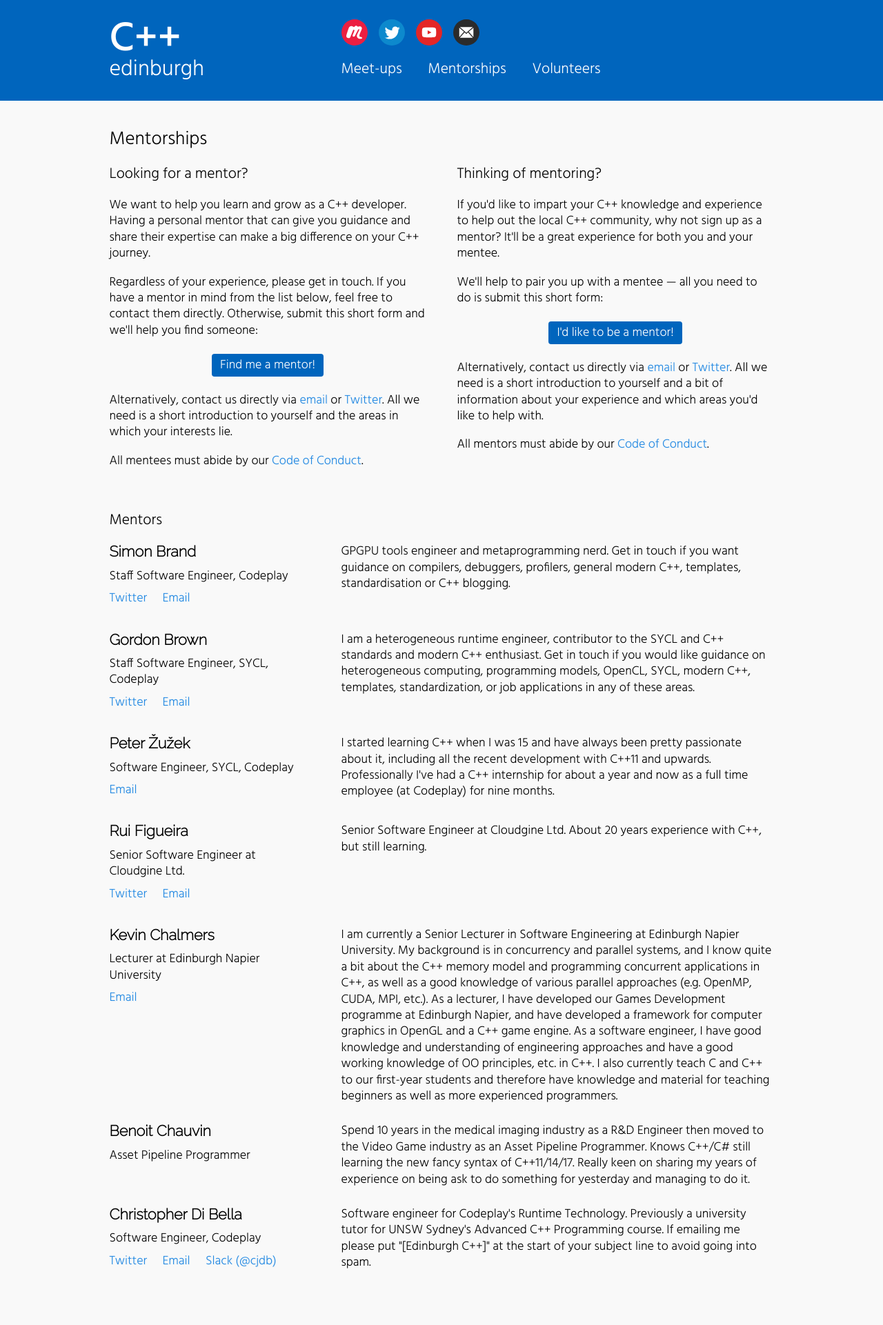
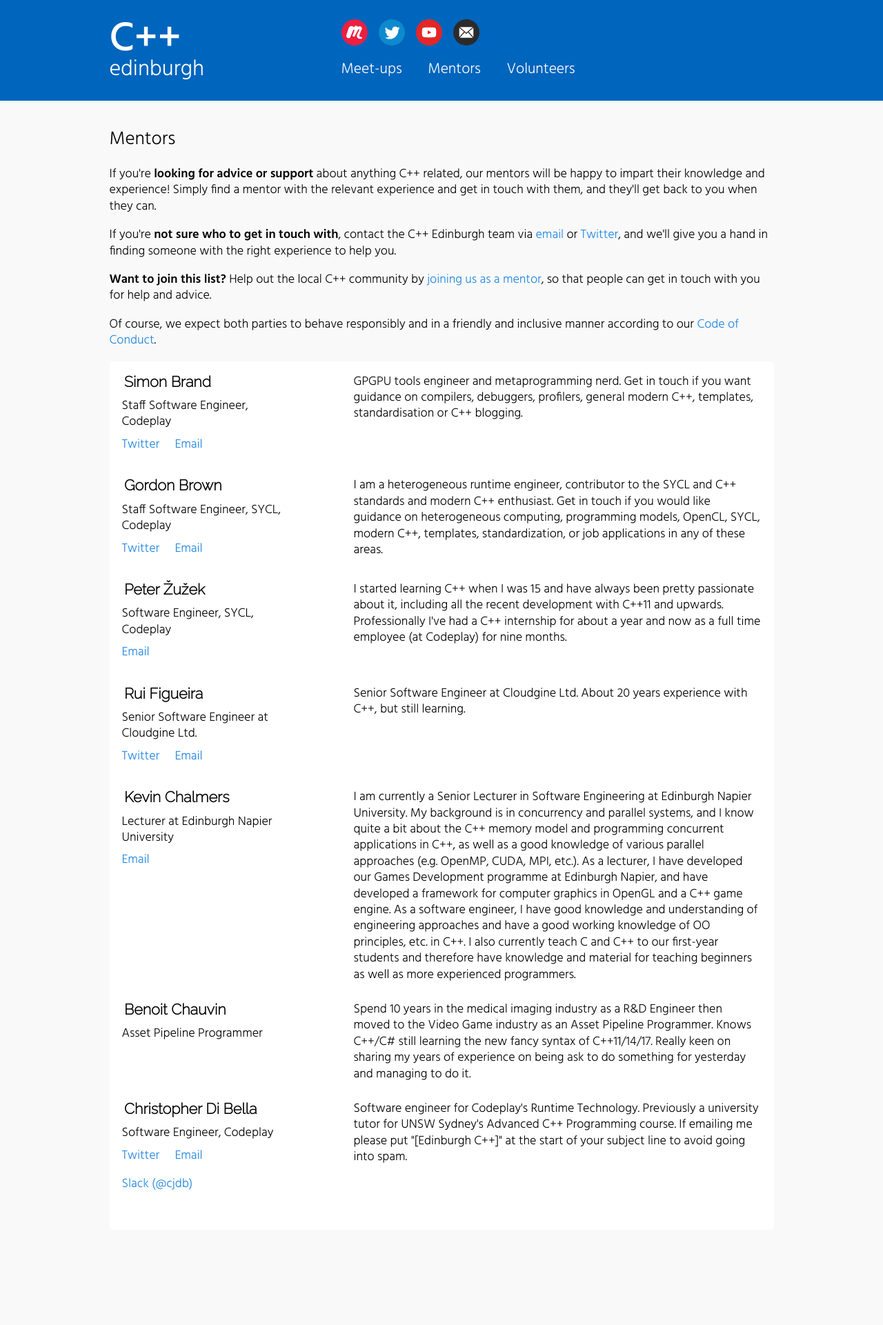
Before and after one commit to sftrabbit/CppEdinburgh, a Jekyll site: the page built from mentorships.html, in a window 1280 px wide. Shown: the whole page at 69% size. Built offline with Jekyll 4.4.1, drawn with Linux system fonts in a browser that asks for light colours; after the commit the page ends 1828 px from its top, so only the background shows below that.

Commit message:
Update mentorships

```diff
--- a/_layouts/default.html
+++ b/_layouts/default.html
@@ -28,7 +28,7 @@
 						<nav>
 							<ul>
 								<li><a href="/">Meet-ups</a></li>
-								<li><a href="/mentorships.html">Mentorships</a></li>
+								<li><a href="/mentorships.html">Mentors</a></li>
 								<li><a href="/volunteers.html">Volunteers</a></li>
 							</ul>
 						</nav>
--- a/css/screen.scss
+++ b/css/screen.scss
@@ -287,22 +287,22 @@ section.upcoming {
 	}
 }
 
-.mentorships {
-	.button-container {
-		padding: 0.5em 0;
-		text-align: center;
-	}
-}
-
 .mentors {
+	background-color: #fff;
 	list-style-type: none;
 	margin: 0;
+	padding: 1em 0;
+	border-radius: 5px;
 
 	li {
 		margin-bottom: 1em;
 	}
 
 	section {
+		div > * {
+			padding: 0 1em;
+		}
+
 		&.row {
 			padding: 0;
 		}
--- a/mentorships.html
+++ b/mentorships.html
@@ -4,31 +4,11 @@ layout: default
 			<div class="container">
 				<div class="row mentorships">
 					<div class="column-6">
-					  <h1>Mentorships</h1>
-					</div>
-					<div class="column-3">
-						<h2>Looking for a mentor?</h2>
-						<p>We want to help you learn and grow as a C++ developer. Having a personal mentor that can give you guidance and share their expertise can make a big difference on your C++ journey.</p>
-						<p>Regardless of your experience, please get in touch. If you have a mentor in mind from the list below, feel free to contact them directly. Otherwise, submit this short form and we'll help you find someone:<p>
-						<p class="button-container"><a href="https://cppedinburgh.typeform.com/to/riF7zb " class="button">Find me a mentor!</a></p>
-						<p>Alternatively, contact us directly via <a href="mailto:cppedinburgh@gmail.com">email</a> or <a href="https://twitter.com/cppedinburgh">Twitter</a>. All we need is a short introduction to yourself and the areas in which your interests lie.</p>
-
-                                                <p>All mentees must abide by our <a href=/code-of-conduct.html>Code of Conduct</a>.</p>
-					</div>
-					<div class="column-3">
-						<h2>Thinking of mentoring?</h2>
-						<p>If you'd like to impart your C++ knowledge and experience to help out the local C++ community, why not sign up as a mentor? It'll be a great experience for both you and your mentee.</p>
-						<p>We'll help to pair you up with a mentee &mdash; all you need to do is submit this short form:</p>
-						<p class="button-container"><a href="https://cppedinburgh.typeform.com/to/YCAPwf" class="button">I'd like to be a mentor!</a></p>
-						<p>Alternatively, contact us directly via <a href="mailto:cppedinburgh@gmail.com">email</a> or <a href="https://twitter.com/cppedinburgh">Twitter</a>. All we need is a short introduction to yourself and a bit of information about your experience and which areas you'd like to help with.</p>
-
-                                                <p>All mentors must abide by our <a href=/code-of-conduct.html>Code of Conduct</a>.</p>
-					</div>
-
-				</div>
-				<div class="row">
-					<div class="column-6">
-						<h2>Mentors</h2>
+						<h1>Mentors</h1>
+						<p>If you're <b>looking for advice or support</b> about anything C++ related, our mentors will be happy to impart their knowledge and experience! Simply find a mentor with the relevant experience and get in touch with them, and they'll get back to you when they can.</p>
+						<p>If you're <b>not sure who to get in touch with</b>, contact the C++ Edinburgh team via <a href="mailto:cppedinburgh@gmail.com">email</a> or <a href="https://twitter.com/cppedinburgh">Twitter</a>, and we'll give you a hand in finding someone with the right experience to help you.</p>
+						<p><b>Want to join this list?</b> Help out the local C++ community by <a href="https://cppedinburgh.typeform.com/to/YCAPwf">joining us as a mentor</a>, so that people can get in touch with you for help and advice.</p>
+						<p>Of course, we expect both parties to behave responsibly and in a friendly and inclusive manner according to our <a href=/code-of-conduct.html>Code of Conduct</a>.
 						<ul class="mentors">
 {% for mentor in site.data.mentors %}
 							<li>
```
